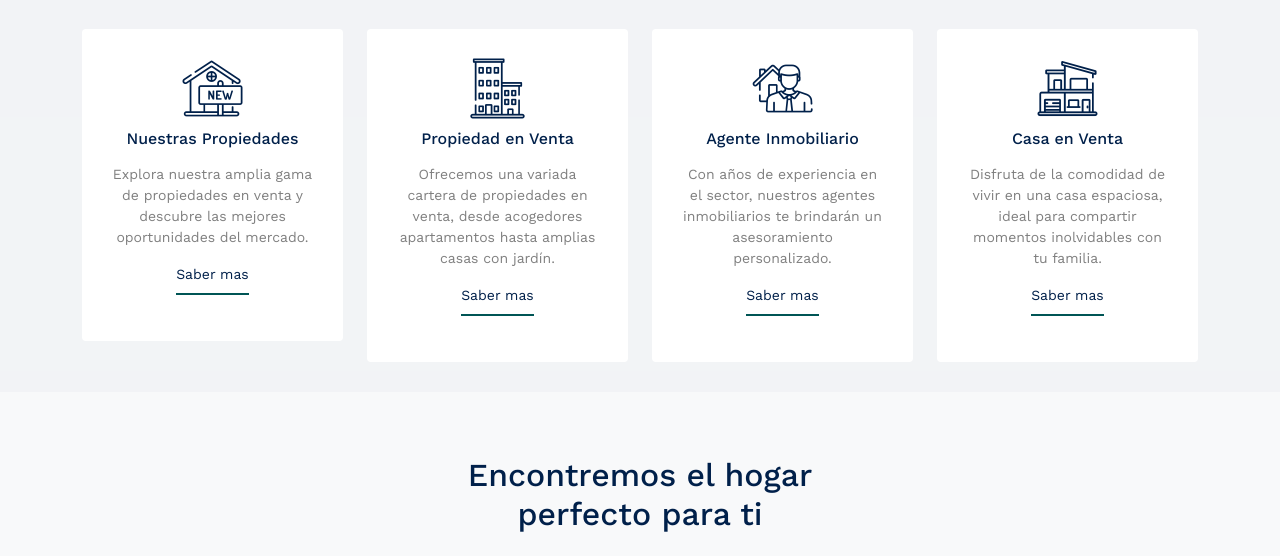
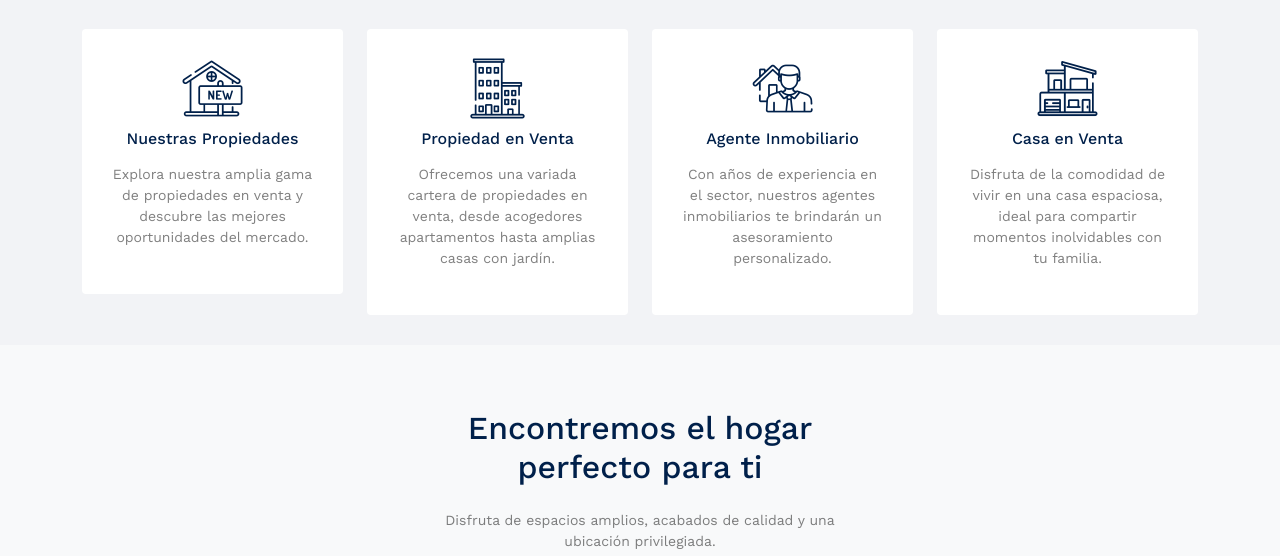
Before and after one commit to dariast03/bienes-raices-tec-web-2, a PHP site: page / in a window 1280 px wide. Shown: the part 1662-2218 px from the top of the page. Run offline with PHP 8.4, Linux system fonts and the light colour scheme; data comes from the database, SQL or seed files in the repository; some web fonts are replaced.

Commit message:
Modificacion del index cliente

```diff
--- a/view/client/index.php
+++ b/view/client/index.php
@@ -183,7 +183,6 @@ foreach ($properties as $key => $property) {
 						<p>Explora nuestra amplia gama de propiedades en venta y descubre las mejores
 							oportunidades del mercado.
 						</p>
-						<p><a href="services.php" class="learn-more">Saber mas</a></p>
 					</div>
 				</div>
 				<div class="col-6 col-lg-3" data-aos="fade-up" data-aos-delay="500">
@@ -193,7 +192,6 @@ foreach ($properties as $key => $property) {
 						<p>Ofrecemos una variada cartera de propiedades en venta, desde acogedores
 							apartamentos hasta amplias casas con jardín.
 						</p>
-						<p><a href="services.php" class="learn-more">Saber mas</a></p>
 					</div>
 				</div>
 				<div class="col-6 col-lg-3" data-aos="fade-up" data-aos-delay="400">
@@ -203,7 +201,6 @@ foreach ($properties as $key => $property) {
 						<p>Con años de experiencia en el sector, nuestros agentes inmobiliarios te
 							brindarán un asesoramiento personalizado.
 						</p>
-						<p><a href="services.php" class="learn-more">Saber mas</a></p>
 					</div>
 				</div>
 				<div class="col-6 col-lg-3" data-aos="fade-up" data-aos-delay="600">
@@ -213,7 +210,6 @@ foreach ($properties as $key => $property) {
 						<p>Disfruta de la comodidad de vivir en una casa espaciosa, ideal
 							para compartir momentos inolvidables con tu familia.
 						</p>
-						<p><a href="services.php" class="learn-more">Saber mas</a></p>
 					</div>
 				</div>
 			</div>
```
